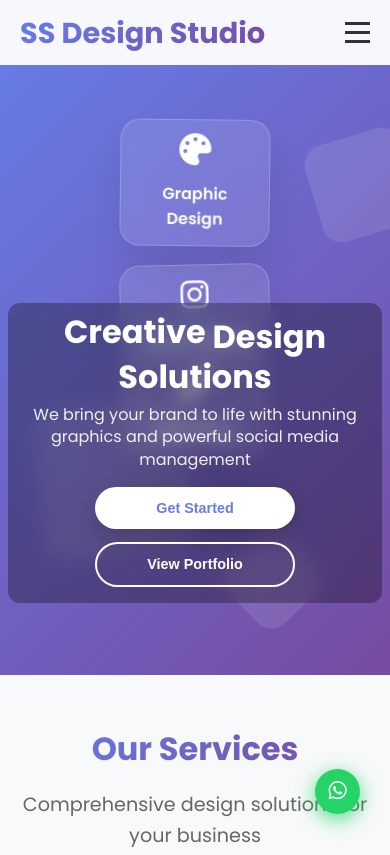
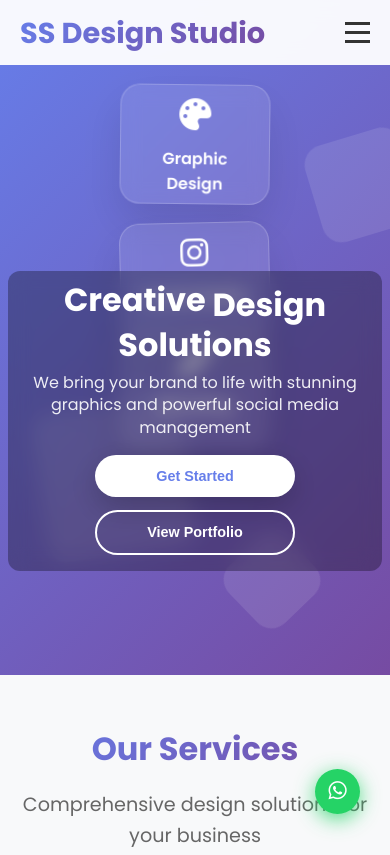
Before and after one commit to Ashwani16167/SS, a website: page index.html in a window 390 px wide. Shown: the top 855 px of the page. Drawn offline with Linux system fonts and the light colour scheme.

Commit message:
Fix hero section layout - eliminate overlap between 3D elements and text on mobile/tablet

```diff
--- a/styles.css
+++ b/styles.css
@@ -1012,53 +1012,64 @@ body {
 
     .navbar {
         padding: 0.8rem 0;
-    }    .hero {
+    }
+
+    .hero {
         height: auto;
-        min-height: 85vh;
+        min-height: 100vh;
         padding-top: 80px;
-        padding-bottom: 4rem;
+        padding-bottom: 2rem;
         position: relative;
         z-index: 1;
         display: flex;
-        align-items: flex-end;
-        justify-content: center;
+        flex-direction: column;
+        align-items: center;
+        justify-content: space-between;
     }
 
     .hero-content {
         grid-template-columns: 1fr;
         text-align: center;
-        gap: 1.5rem;
-        padding: 1.5rem 1rem 2rem;
+        gap: 0;
+        padding: 0 1rem;
         margin-top: 0;
         height: auto;
         min-height: auto;
         max-width: 100%;
-        align-self: flex-end;
         width: 100%;
-    }
-      .hero-text {
-        order: 2;
-        margin-top: 1rem;
-        position: relative;
-        z-index: 10;
-        background: rgba(0, 0, 0, 0.3);
-        padding: 1.5rem;
-        border-radius: 15px;
-        backdrop-filter: blur(10px);
+        display: flex;
+        flex-direction: column;
+        justify-content: space-between;
+        flex-grow: 1;
     }
 
     .hero-3d {
-        height: 200px;
-        margin-top: 0;
+        height: 300px;
+        margin: 2rem 0;
         order: 1;
-        margin-bottom: 1rem;
         position: relative;
         z-index: 1;
+        width: 100%;
+        flex-shrink: 0;
     }
 
+    /* Make floating cards stay within their container */
     .floating-card {
+        position: absolute;
         z-index: 2;
-        position: absolute;
+    }
+
+    .hero-text {
+        order: 2;
+        margin-top: auto;
+        position: relative;
+        z-index: 10;
+        background: rgba(0, 0, 0, 0.4);
+        padding: 2rem 1.5rem;
+        border-radius: 20px;
+        backdrop-filter: blur(15px);
+        flex-shrink: 0;
+        margin-bottom: 2rem;
     }
 
     .services {
@@ -1070,7 +1081,8 @@ body {
         width: 100%;
         clear: both;
     }
-      .hero-title {
+
+    .hero-title {
         font-size: 2.5rem;
         margin-top: 0;
         margin-bottom: 0.5rem;
@@ -1091,30 +1103,29 @@ body {
     .hero-buttons .btn {
         width: 250px;
         max-width: 90%;
+    }    .floating-card {
+        padding: 1rem;
+        position: absolute;
+        z-index: 2;
+        margin: 0.5rem auto;
+        width: 120px;
+        height: 120px;
     }
 
-    .hero-3d {
-        height: 300px;
-    }
-      .floating-card {
-        padding: 1rem;
-        position: relative;
-        z-index: 2;
-        margin: 0.5rem auto;
-        display: block;
-        width: 180px;
-        position: static;
+    .card-1 {
+        top: 20%;
+        left: 10%;
     }
 
-    .card-1, .card-2, .card-3 {
-        position: static;
-        top: auto;
-        left: auto;
-        right: auto;
-        bottom: auto;
-        margin: 0.5rem auto;
-        display: block;
-        width: 180px;
+    .card-2 {
+        top: 60%;
+        right: 15%;
+    }
+
+    .card-3 {
+        top: 40%;
+        left: 50%;
+        transform: translateX(-50%);
     }
 
     .services-grid {
@@ -1402,3 +1413,63 @@ body {
         font-size: 1.3rem;
     }
 }
+
+/* Tablet Responsive */
+@media (max-width: 1024px) and (min-width: 769px) {
+    .hero {
+        height: auto;
+        min-height: 90vh;
+        padding-top: 80px;
+        padding-bottom: 3rem;
+        display: flex;
+        flex-direction: column;
+        align-items: center;
+        justify-content: space-between;
+    }
+
+    .hero-content {
+        display: flex;
+        flex-direction: column;
+        justify-content: space-between;
+        height: 100%;
+        flex-grow: 1;
+        padding: 0 2rem;
+    }
+
+    .hero-3d {
+        height: 350px;
+        margin: 2rem 0;
+        order: 1;
+        flex-shrink: 0;
+    }
+
+    .hero-text {
+        order: 2;
+        margin-top: auto;
+        background: rgba(0, 0, 0, 0.4);
+        padding: 2rem;
+        border-radius: 20px;
+        backdrop-filter: blur(15px);
+        flex-shrink: 0;
+        margin-bottom: 2rem;
+    }
+
+    .hero-title {
+        font-size: 3rem;
+    }
+
+    .hero-buttons {
+        flex-direction: row;
+        justify-content: center;
+        gap: 1.5rem;
+    }
+
+    .services-grid {
+        grid-template-columns: repeat(2, 1fr);
+        gap: 2rem;
+    }
+
+    .portfolio-grid {
+        grid-template-columns: repeat(2, 1fr);
+    }
+}
```
